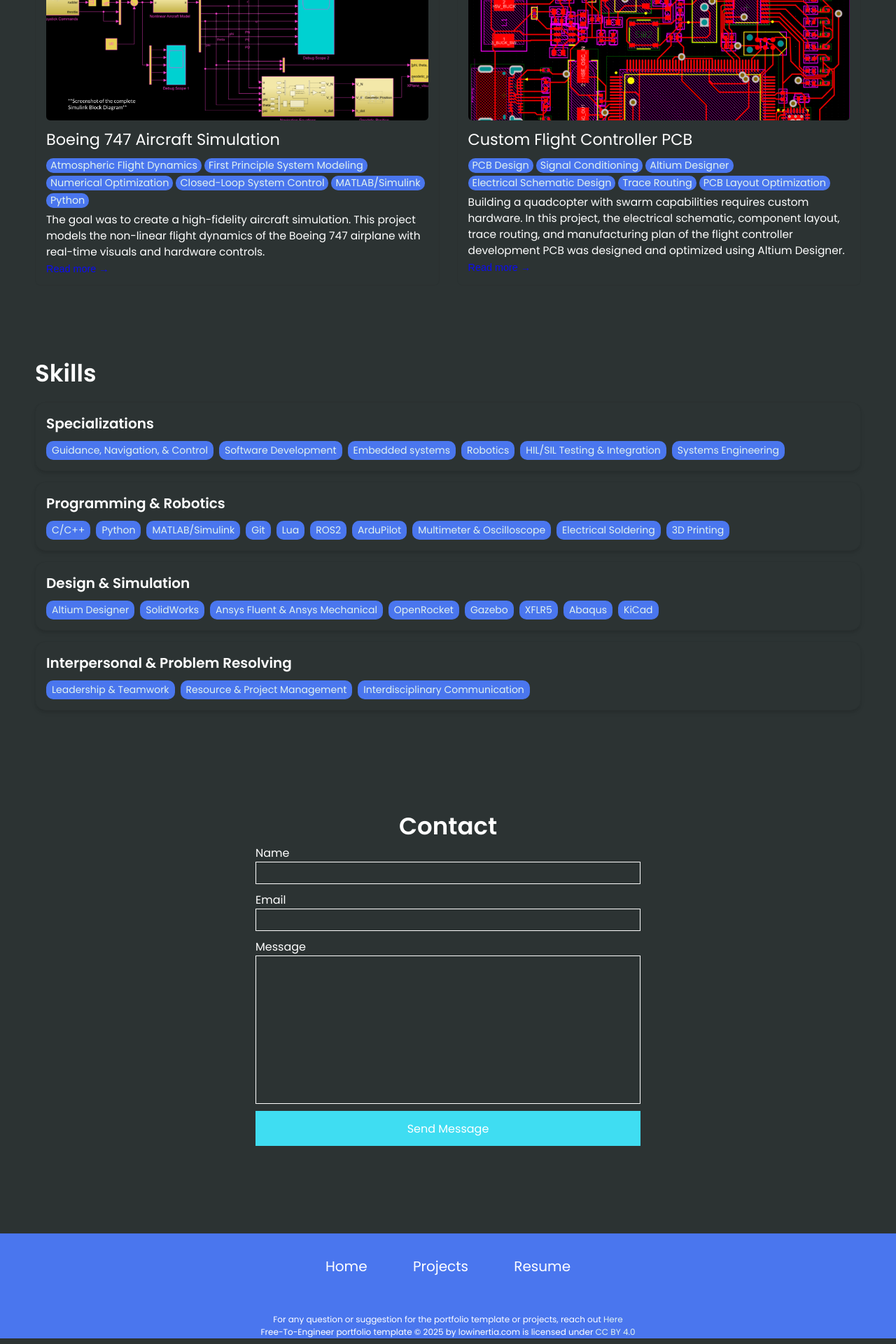
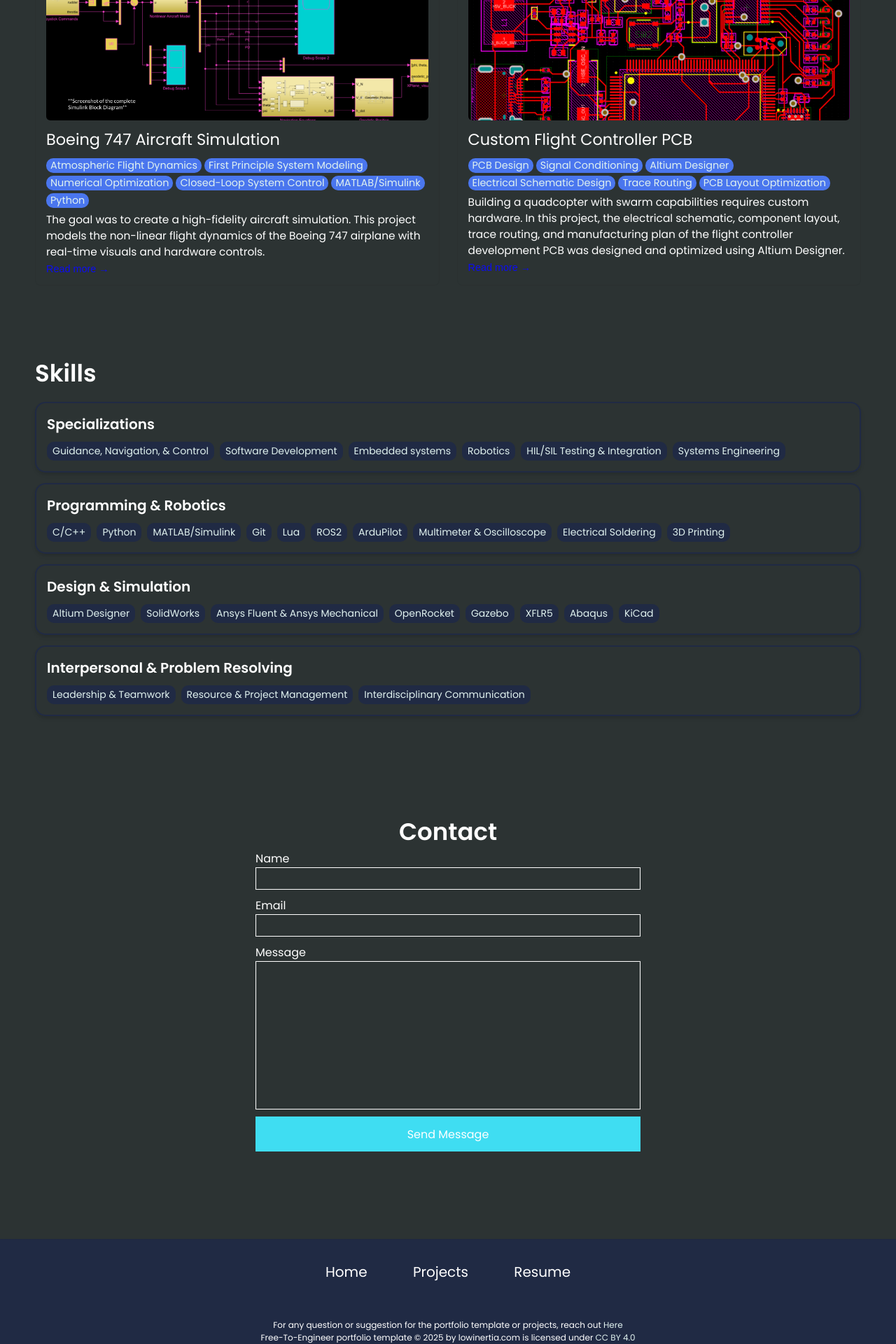
Before and after one commit to shlenc/shlenc.github.io, a Jekyll site: the page built from index.html, in a window 1280 px wide. Shown: the part 1611-3531 px from the top of the page at 70% size. Built offline with Jekyll 4.4.1, drawn with Linux system fonts in a browser that asks for light colours.

Commit message:
color change

```diff
--- a/css/styles.css
+++ b/css/styles.css
@@ -406,7 +406,7 @@ nav .mobile-nav {
     margin-bottom: 15px;
     padding: 15px;
     border-radius: 15px;
-    border: 1px solid rgba(0, 0, 0, 0.05);
+    border: 2px solid #202A44;
     box-shadow: 0 4px 6px -1px rgba(0, 0, 0, 0.1),
                   0 2px 4px -1px rgba(0, 0, 0, 0.06);
    }
@@ -430,7 +430,7 @@ nav .mobile-nav {
     justify-content: center;
     align-items: center;
     padding: 3px 8px;
-    background-color: var(--light-background-color);
+    background-color: #202A44;
     color: var(--link-color);
     border-radius: 10px;
     font-size: 14px;
@@ -497,7 +497,7 @@ footer {
     text-align: center;
     min-height: 150px;
     flex-shrink: 0;
-    background-color: var(--light-background-color);
+    background-color: #202A44;
     width: 100vw;
     position: relative;
     left: 50%;
```
